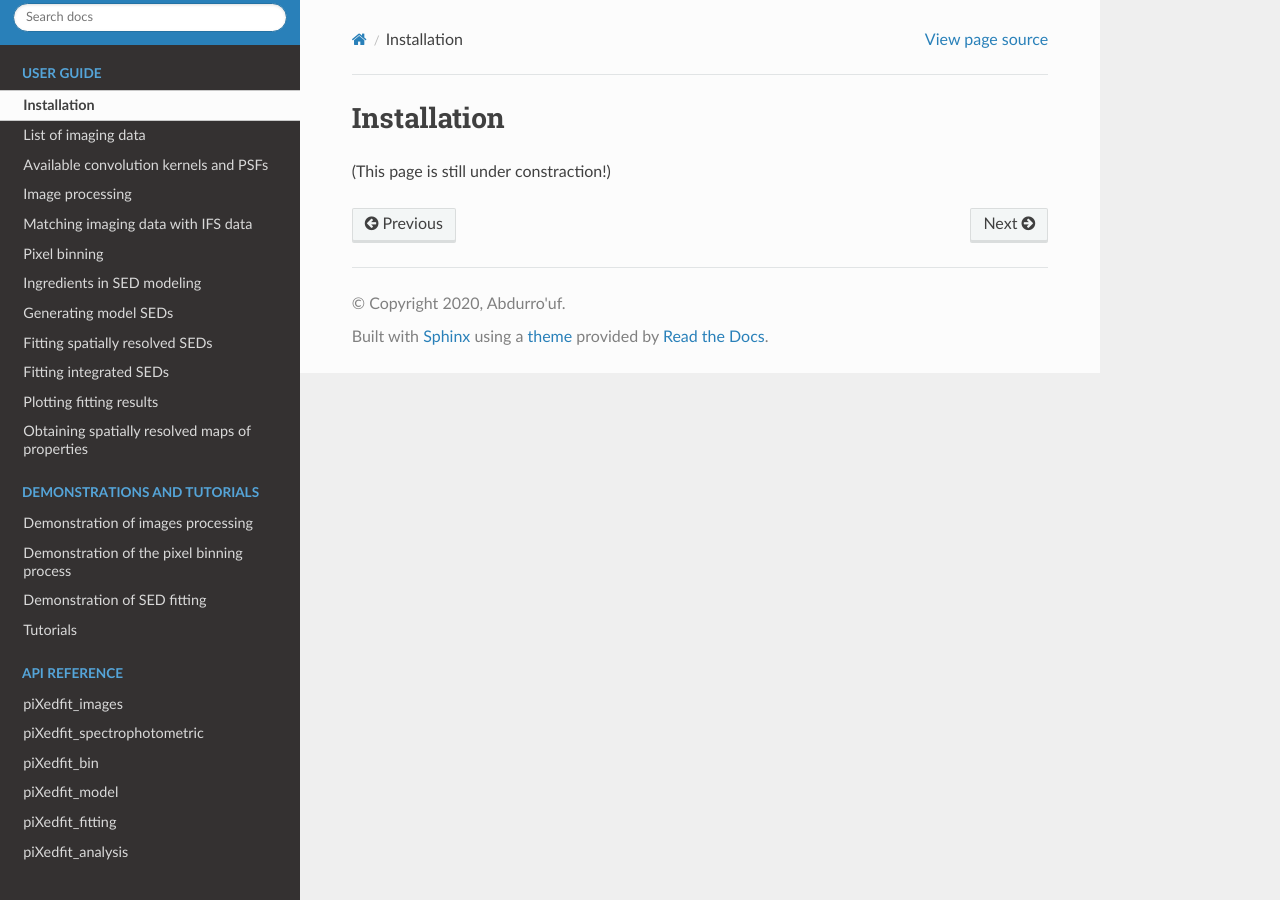
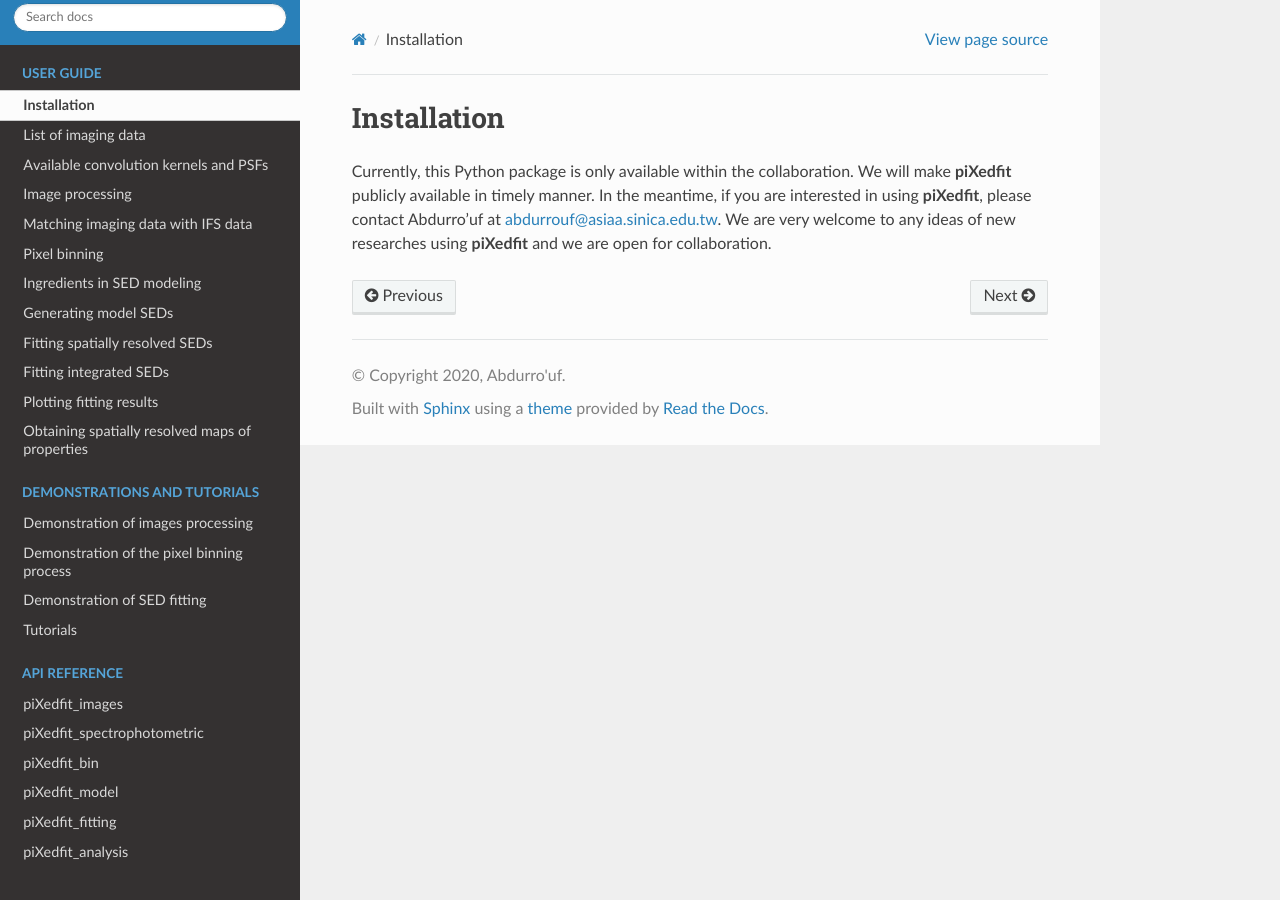
Before and after one commit to aabdurrouf/piXedfit, a Sphinx documentation site: the page built from docs/source/install.rst, in a window 1280 px wide. Built offline with Sphinx 7.4.7 and the Read the Docs theme 2.0.0, drawn with Linux system fonts in a browser that asks for light colours.

Commit message:
Update install.rst

```diff
--- a/docs/source/install.rst
+++ b/docs/source/install.rst
@@ -1,4 +1,4 @@
 Installation
 ============
 
-(This page is still under constraction!)
+Currently, this Python package is only available within the collaboration. We will make **piXedfit** publicly available in timely manner. In the meantime, if you are interested in using **piXedfit**, please contact Abdurro'uf at abdurrouf@asiaa.sinica.edu.tw. We are very welcome to any ideas of new researches using **piXedfit** and we are open for collaboration.
```
